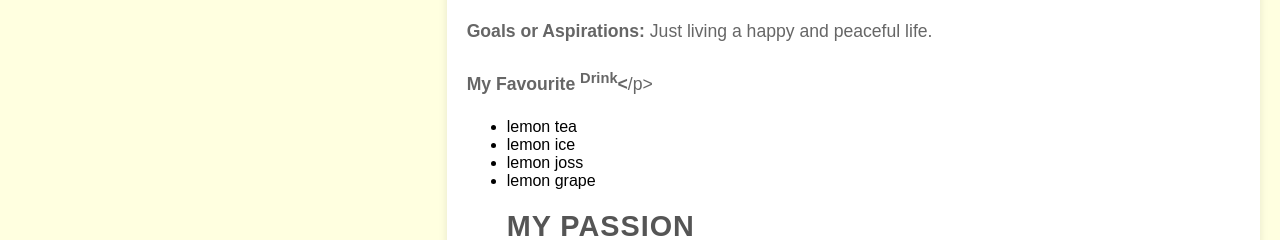
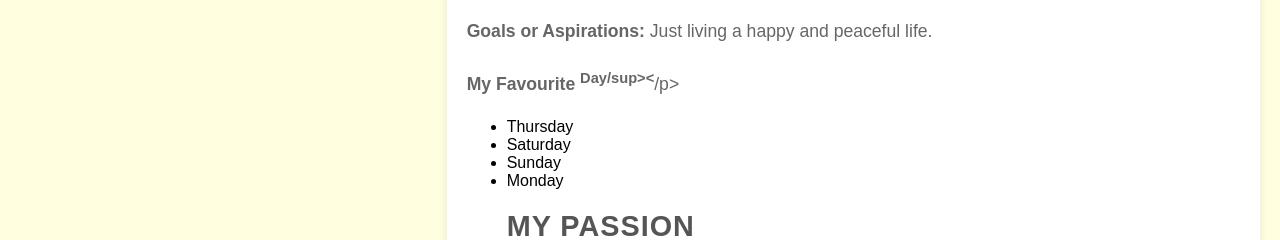
Before and after one commit to YidAzman/Sayyid, a plain HTML site: page about.html in a window 1280 px wide. Shown: the part 511-751 px from the top of the page. Drawn offline with Linux system fonts and the light colour scheme.

Commit message:
Update about.html

```diff
--- a/about.html
+++ b/about.html
@@ -192,12 +192,12 @@
       <p><b>Family Background:</b> I have 10 siblings and iam number 8th</p>
       <p><b>Goals or Aspirations:</b> Just living a happy and peaceful life. </p>
 
-      <p><b>My Favourite <sup>Drink</sup><</b>/p>
+      <p><b>My Favourite <sup>Day/sup><</b>/p>
        <ul>
-       <li>lemon tea</li>
-       <li>lemon ice</li>
-       <li>lemon joss</li>
-       <li>lemon grape</li>
+       <li>Thursday</li>
+       <li>Saturday</li>
+       <li>Sunday</li>
+       <li>Monday</li>
 
 
       <h2>My Passion</h2>
```
